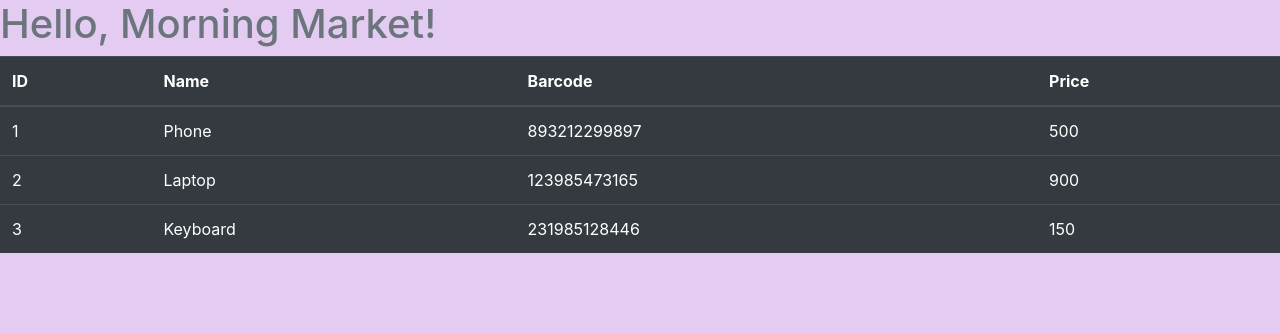
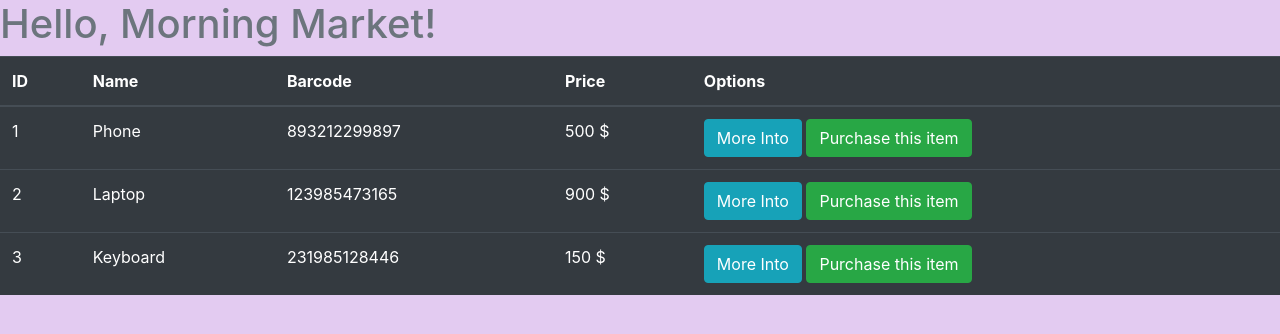
Before and after one commit to DarishkaAMS/Flask_Projects-E_FlaskMarket, a Flask app: page /market in a window 1280 px wide. Shown: the part 56-390 px from the top of the page. Run offline with Flask 2, Linux system fonts and the light colour scheme.

Commit message:
Style market.html

```diff
--- a/templates/market.html
+++ b/templates/market.html
@@ -45,16 +45,21 @@
                 <th scope="col"> Name </th>
                 <th scope="col"> Barcode </th>
                 <th scope="col"> Price </th>
+                <th scope="col"> Options </th>
             </tr>
         </thead>
         <tbody>
             <!-- Your rows inside the table HERE: -->
             {% for item in items %}
                 <tr>
-                    <td>{{ item.id }}</td>
-                    <td>{{ item.name }}</td>
-                    <td>{{ item.barcode }}</td>
-                    <td>{{ item.price }}</td>
+                    <td> {{ item.id }} </td>
+                    <td> {{ item.name }} </td>
+                    <td> {{ item.barcode }} </td>
+                    <td> {{ item.price }} $ </td>
+                    <td>
+                        <button class="btn btn-outline btn-info"> More Into </button>
+                        <button class="btn btn-outline btn-success"> Purchase this item </button>
+                    </td>
                 </tr>
             {% endfor %}
         </tbody>
```
